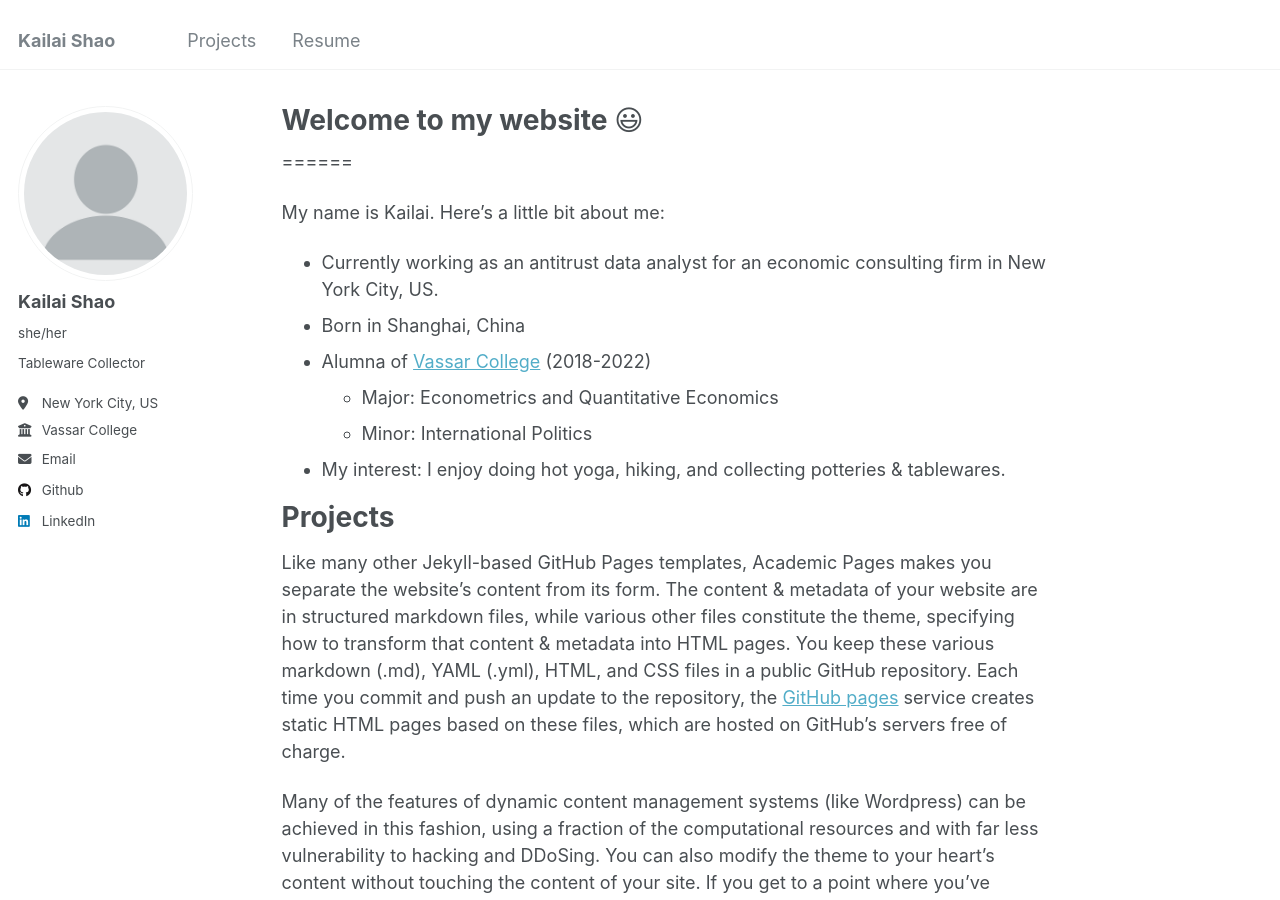
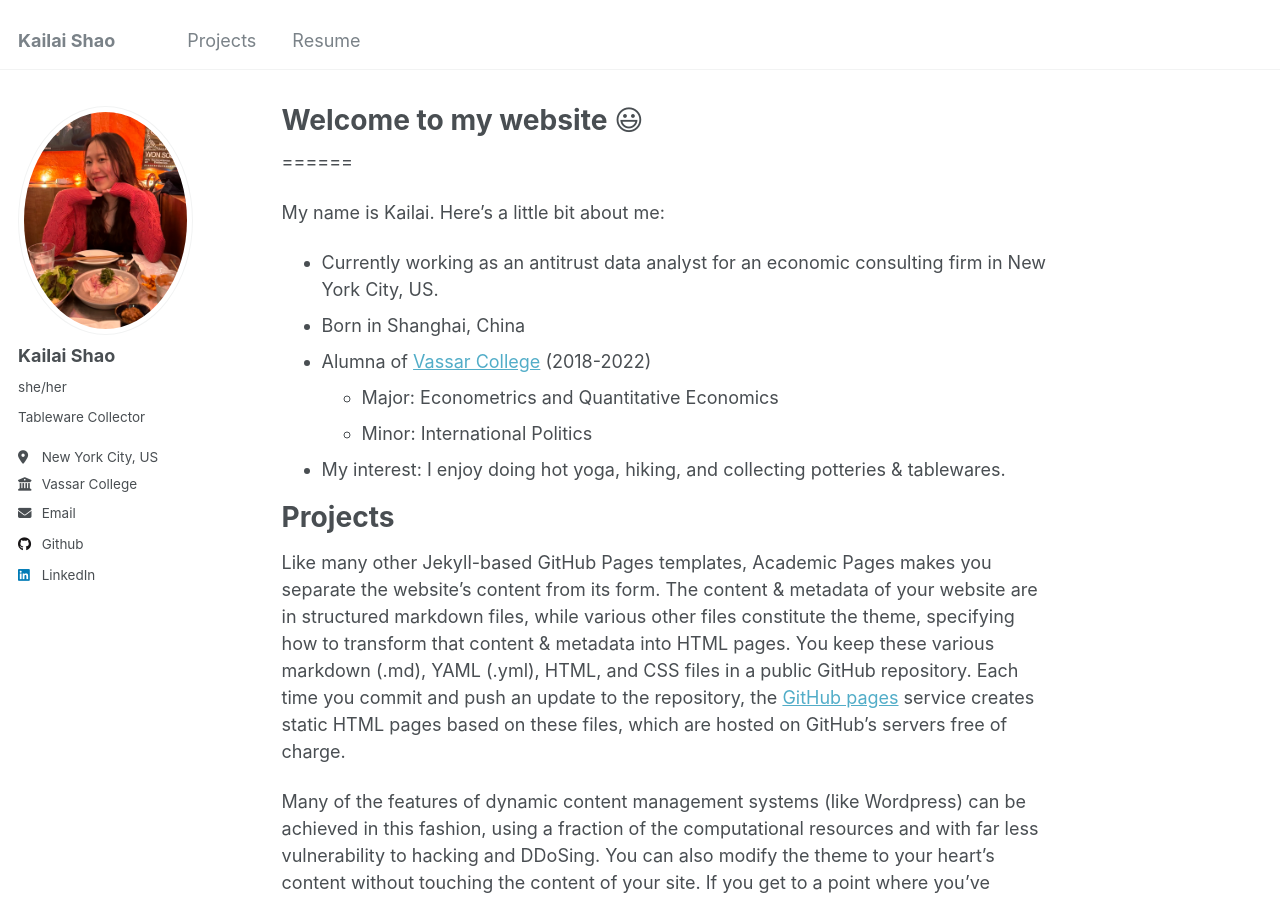
Before and after one commit to kshao19/kshao19.github.io, a Jekyll site: the page built from _pages/about.md, in a window 1280 px wide and 900 px high. Built offline with Jekyll 4.4.1, drawn with Linux system fonts in a browser that asks for light colours; emoji names are drawn with the system emoji font.

Commit message:
Update _config.yml

```diff
--- a/_config.yml
+++ b/_config.yml
@@ -21,7 +21,7 @@ repository               : "kshao19/kshao19.github.io"
 #               Additional customization can be done by editing /_includes/author-profile.html
 author:
   # Biographic information
-  avatar           : "profile.png"
+  avatar           : "3E239F10-776E-4BD0-B818-7C1728B74A5E_1_105_c.jpeg"
   name             : "Kailai Shao"
   pronouns         : "she/her"
   bio              : "Tableware Collector"
```
